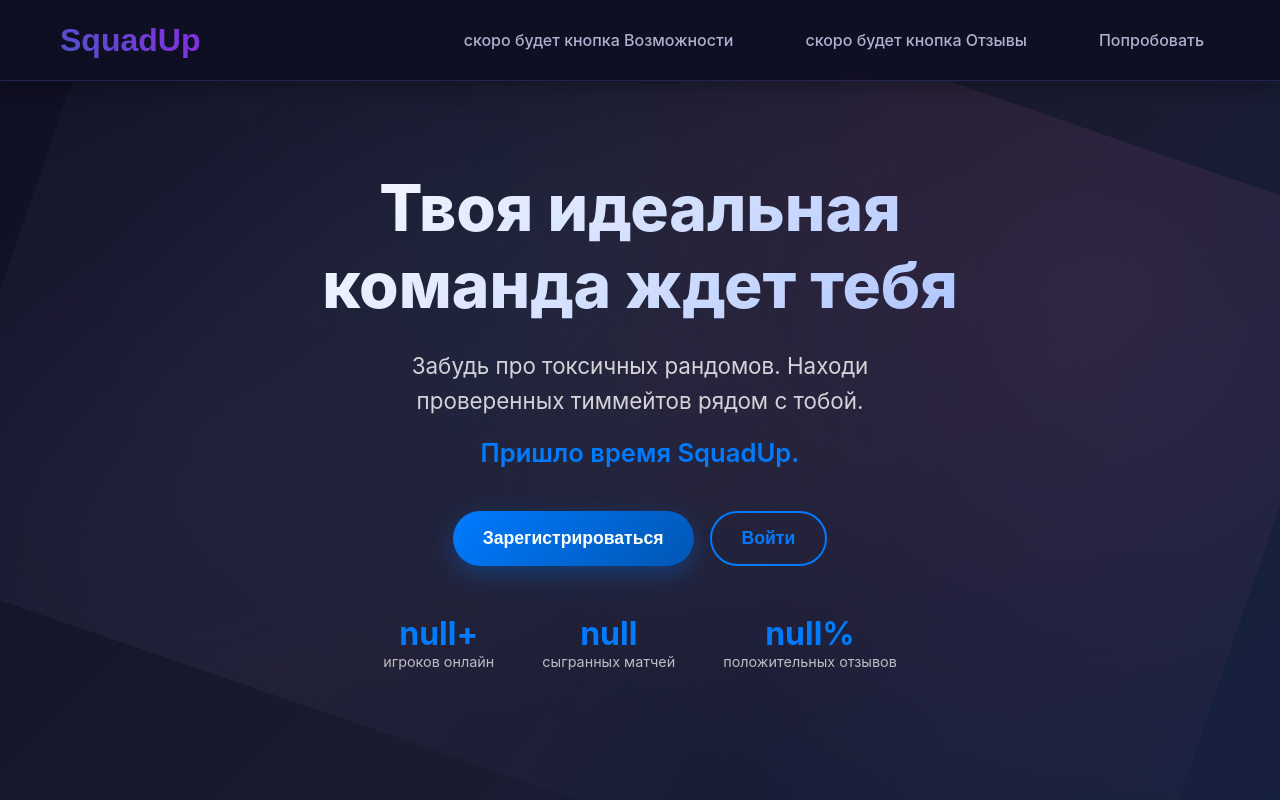
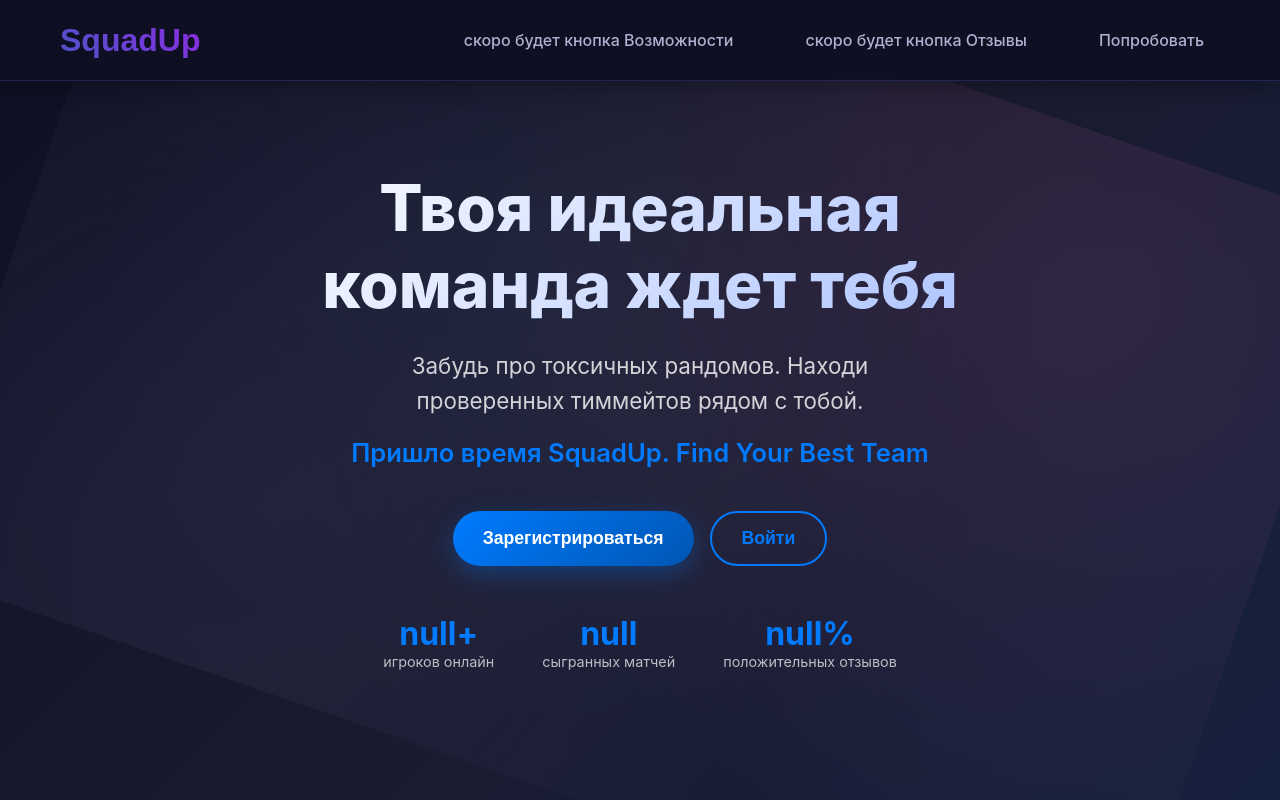
Before and after one commit to antandr0/squadup-frontend, a React (Vite) app: page / in a window 1280 px wide. Shown: the top 800 px of the page. Built offline with nearby package versions, Linux system fonts and the light colour scheme.

Commit message:
дописи тек

```diff
--- a/src/components/HeroSection.jsx
+++ b/src/components/HeroSection.jsx
@@ -76,7 +76,7 @@ const HeroSection = ({ onOpenAuth }) => {
           marginBottom: '2.5rem',
           lineHeight: '1.4'
         }}>
-          Пришло время SquadUp.
+          Пришло время SquadUp. Find Your Best Team
         </p>
 
         {/* CTA кнопки */}
```
